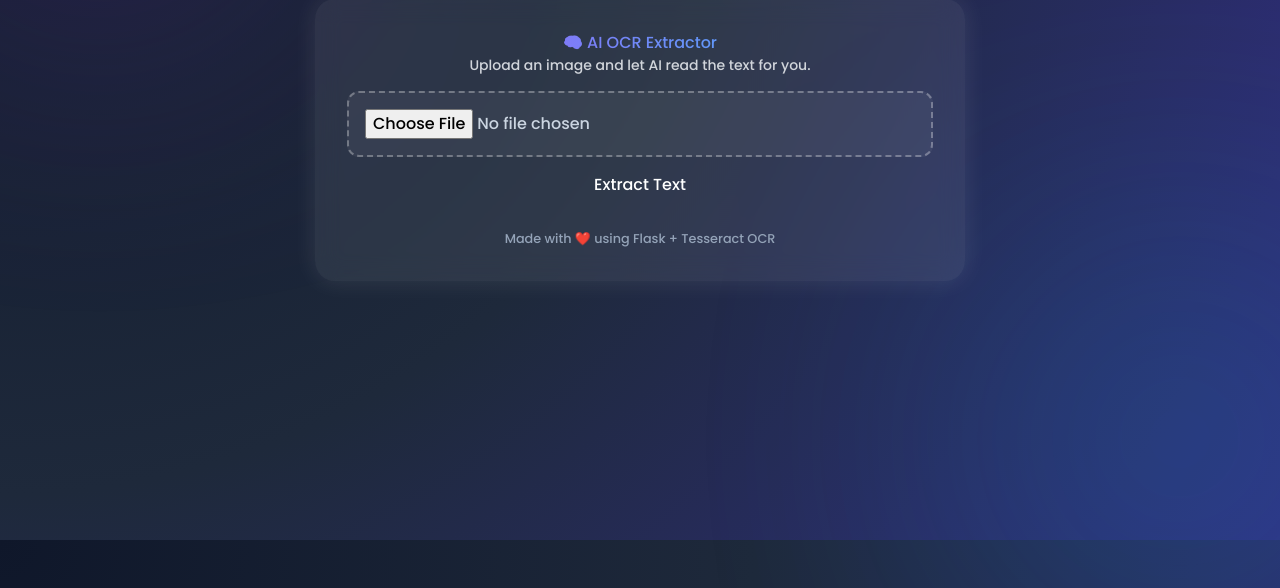
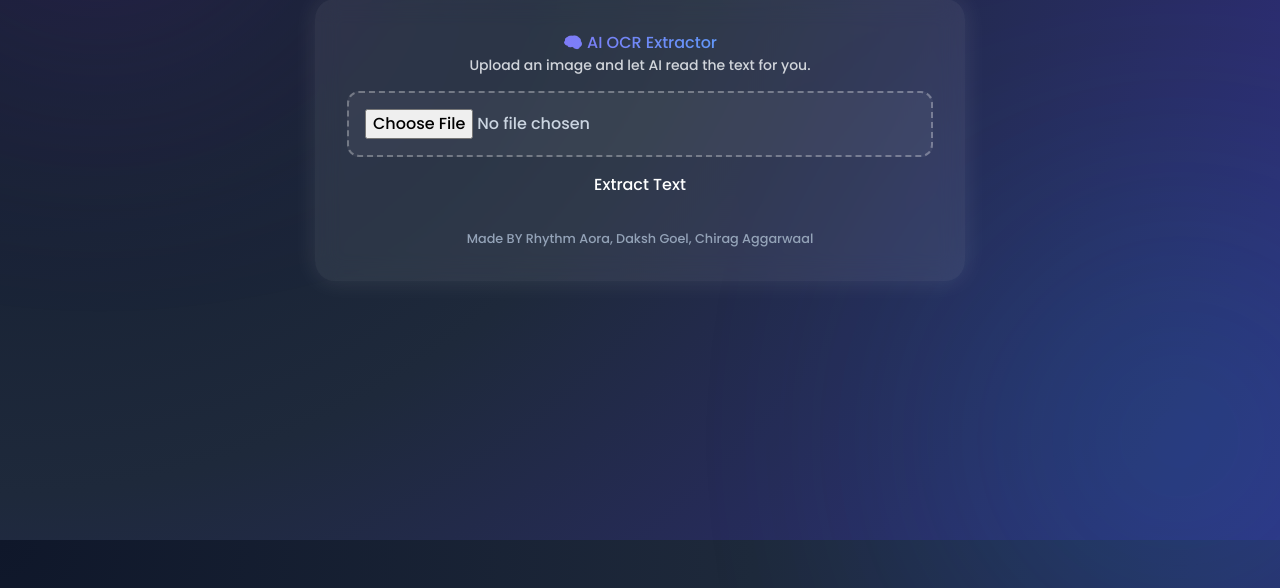
Before and after one commit to keshavmishra27/illitatre_helper, a Flask app: page / in a window 1280 px wide; the page is wider, and only the part inside the window is pictured. Shown: the part 260-848 px from the top of that part. Run offline with Flask 3, Linux system fonts and the light colour scheme; some libraries are stand-ins or nearby versions.

Commit message:
modified code

```diff
--- a/backend/templates/index.html
+++ b/backend/templates/index.html
@@ -5,10 +5,10 @@
   <meta name="viewport" content="width=device-width, initial-scale=1.0" />
   <title>AI OCR - Image to Text</title>
 
-  <!-- ✅ Correct Tailwind CSS CDN -->
+
   <script src="https://cdn.tailwindcss.com"></script>
 
-  <!-- ✅ Correct Google Fonts -->
+
   <link href="https://fonts.googleapis.com/css2?family=Poppins:wght@300;500;700&display=swap" rel="stylesheet" />
 
   <style>
@@ -102,7 +102,7 @@
       to { opacity: 1; transform: translateY(0); }
     }
 
-    /* Floating glow effect */
+
     .glow {
       position: absolute;
       width: 300px;
@@ -124,7 +124,7 @@
 </head>
 
 <body>
-  <!-- Animated background glows -->
+
   <div class="glow purple"></div>
   <div class="glow blue"></div>
 
@@ -144,7 +144,7 @@
     </div>
     {% endif %}
 
-    <footer>Made with ❤️ using Flask + Tesseract OCR</footer>
+    <footer>Made BY Rhythm Aora, Daksh Goel, Chirag Aggarwaal</footer>
   </div>
 </body>
 </html>
```
